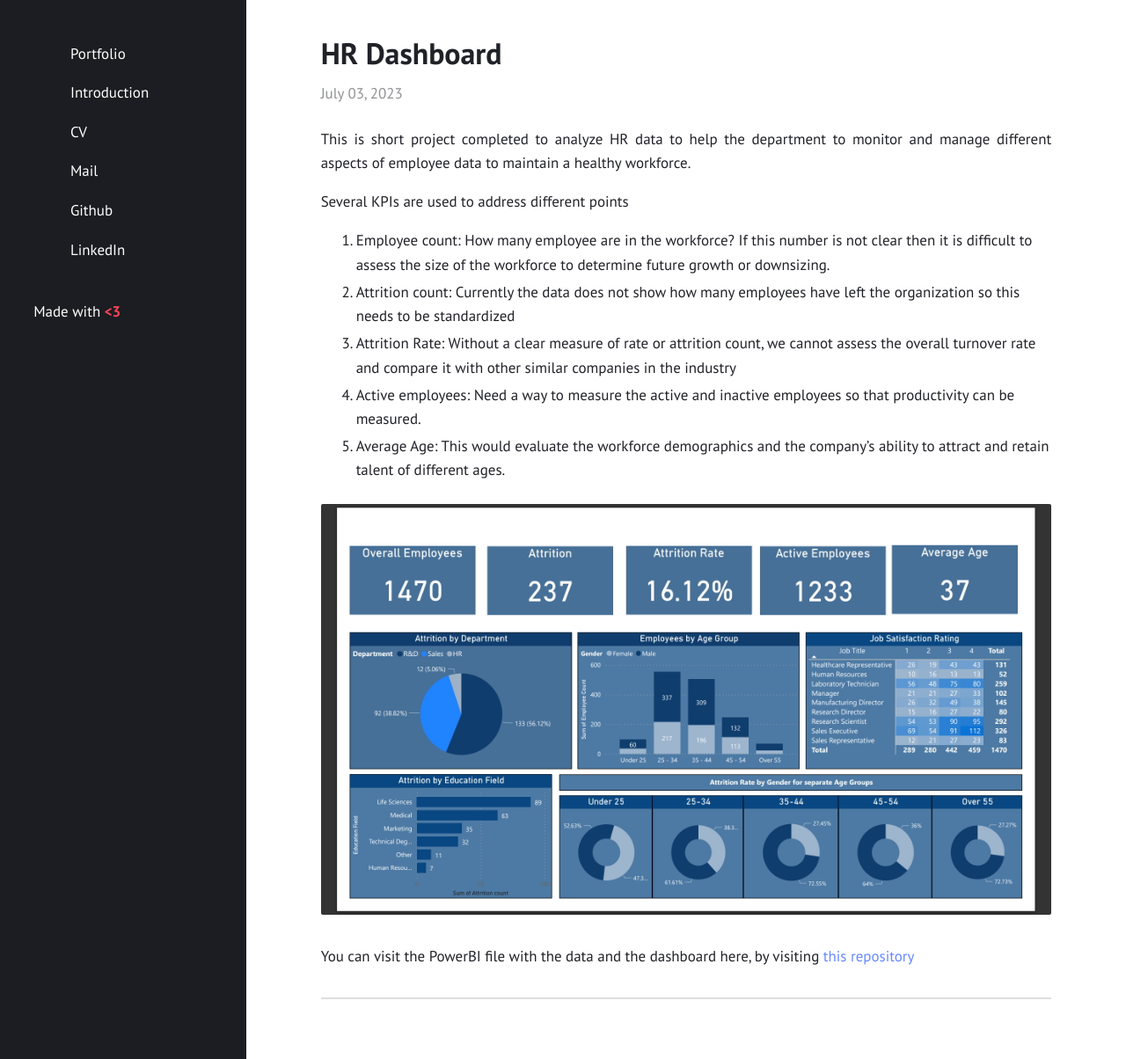
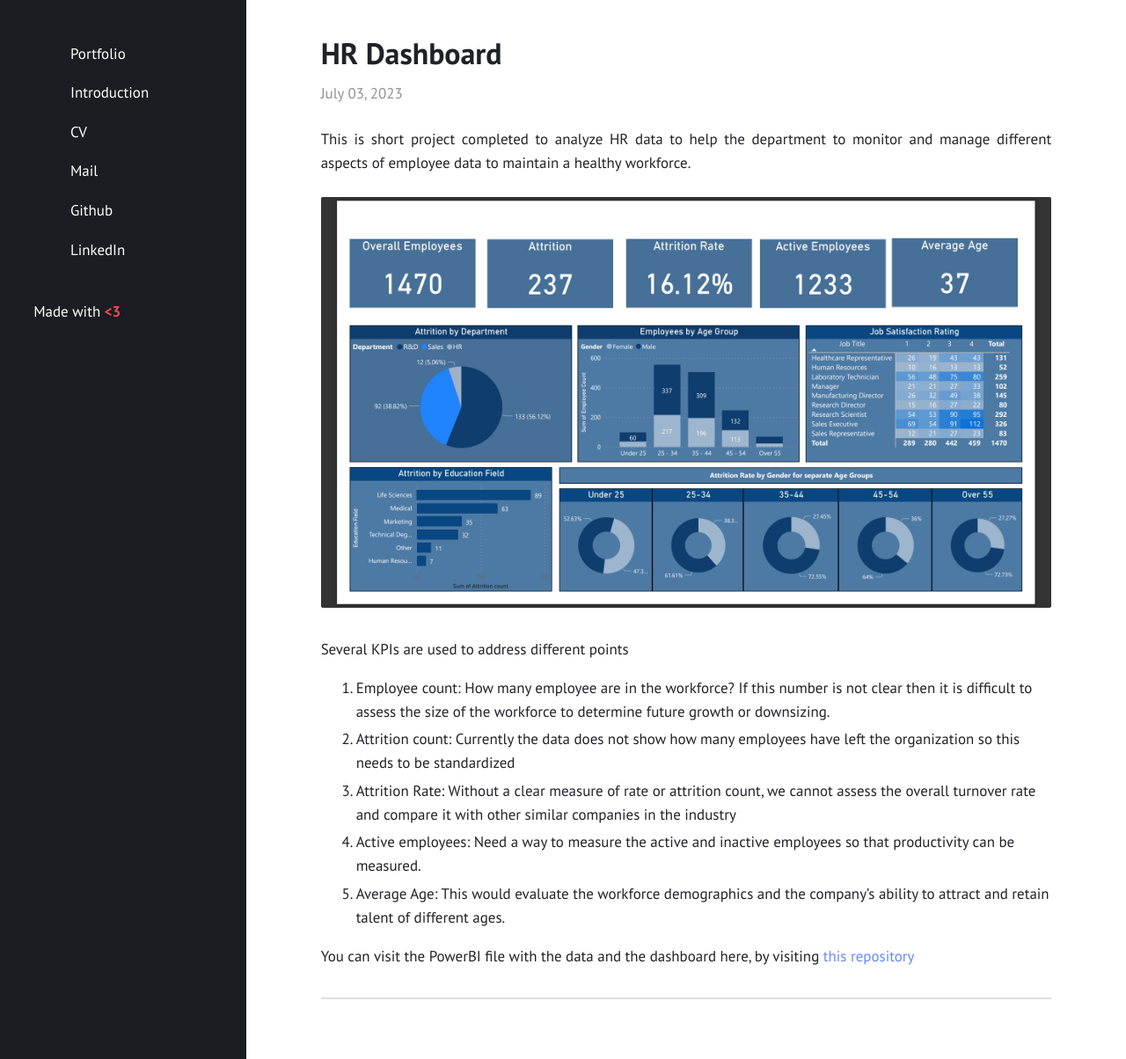
Before and after one commit to cwathen/Portfolio, a Jekyll site: the page built from _posts/2023-07-03-HR_Dashboard_PowerBi.md, in a window 1280 px wide and 1204 px high. Shown: the whole window at 88% size. Built offline with Jekyll 4.4.1, drawn with Linux system fonts in a browser that asks for light colours.

Commit message:
Shifted picture locations

```diff
--- a/_posts/2023-07-03-HR_Dashboard_PowerBi.md
+++ b/_posts/2023-07-03-HR_Dashboard_PowerBi.md
@@ -6,6 +6,9 @@ categories: media
 excerpt_separator: <!--more-->
 ---
 This is short project completed to analyze HR data to help the department to monitor and manage different aspects of employee data to maintain a healthy workforce.
+
+![HR Dashboard]({{site.baseurl}}/assets/Images/HR_dashboard.jpg)
+
 
 <!--more-->
 
@@ -17,7 +20,6 @@ Several KPIs are used to address different points
 4. Active employees: Need a way to measure the active and inactive employees so that productivity can be measured.
 5. Average Age: This would evaluate the workforce demographics and the company's ability to attract and retain talent of different ages.
 
-![HR Dashboard]({{site.baseurl}}/assets/Images/HR_dashboard.jpg)
 
 You can visit the PowerBI file with the data and the dashboard here, by visiting [this repository](https://github.com/cwathen/PowerBi)
 
```
